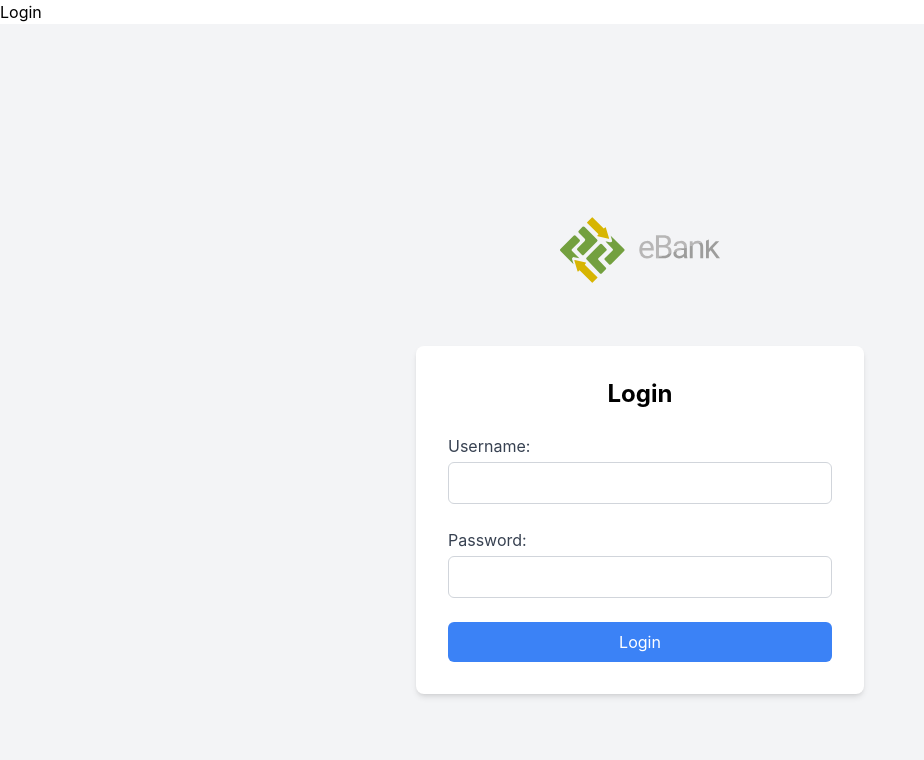
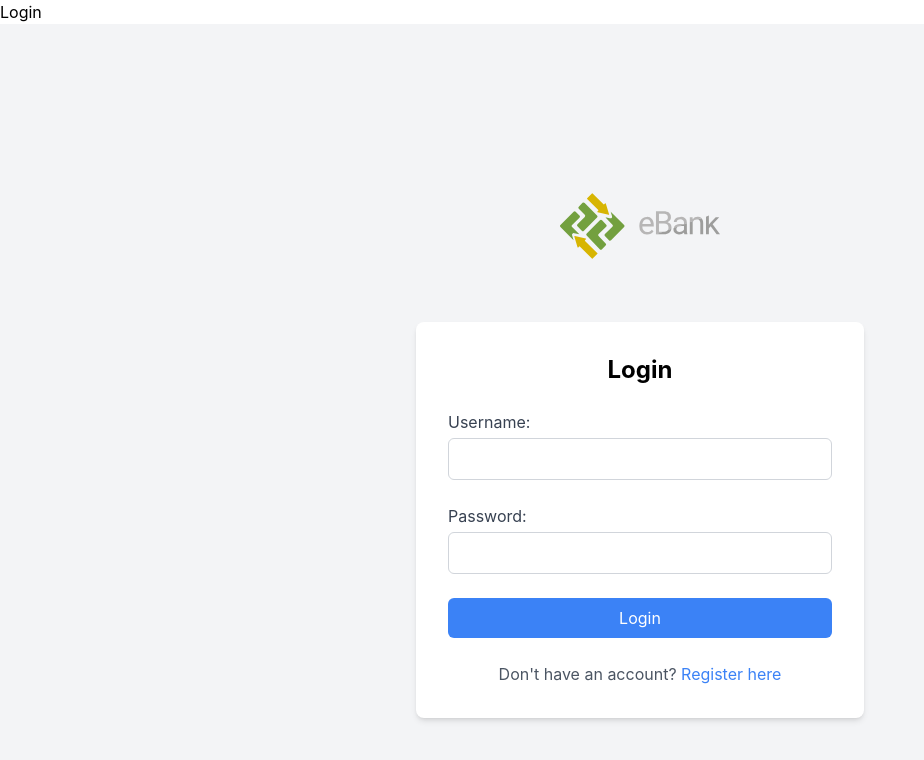
Before and after one commit to ahmedhmmad/bank-node, a React (Create React App) app in the folder bank-front/: page / in a window 1280 px wide. Shown: the top 760 px of the page, without its empty margins (0-924 px from the left). Built offline with nearby package versions, Linux system fonts and the light colour scheme.

Commit message:
fixe register page

```diff
--- a/bank-front/package.json
+++ b/bank-front/package.json
@@ -13,7 +13,7 @@
     "react": "^18.3.1",
     "react-dom": "^18.3.1",
     "react-redux": "^9.1.2",
-    "react-router-dom": "^6.23.0",
+    "react-router-dom": "^6.23.1",
     "react-scripts": "5.0.1",
     "redux": "^5.0.1",
     "web-vitals": "^2.1.4"
--- a/bank-front/src/components/Dashboard.jsx
+++ b/bank-front/src/components/Dashboard.jsx
@@ -17,8 +17,8 @@ const Dashboard = ({ userRole,userId,username,balance }) => {
             <ActionCard label="Transfer" onClick={() => setCurrentComponent('transfer')} />
             <ActionCard label="Deposit" onClick={() => setCurrentComponent('deposit')} />
             <ActionCard label="Withdraw" onClick={() => setCurrentComponent('withdraw')} />
-            <ActionCard label="Register Clerk" onClick={() => setCurrentComponent('register')} />
-            <ActionCard label="Deregister Clerk" onClick={() => setCurrentComponent('deregister')} />
+            <ActionCard label="Register" onClick={() => setCurrentComponent('register')} />
+            <ActionCard label="Deregister" onClick={() => setCurrentComponent('deregister')} />
           </div>
         );
       case 'clerk':
--- a/bank-front/src/components/Login.jsx
+++ b/bank-front/src/components/Login.jsx
@@ -1,4 +1,5 @@
 import React, { useState } from 'react';
+import { Link } from 'react-router-dom';
 import axios from 'axios';
 import Dashboard from './Dashboard.jsx';
 import Header from '../components/Header.jsx';
@@ -87,9 +88,11 @@ const Login = () => {
           </button>
         </form>
         {message && <p className="mt-4 text-red-600 text-center">{message}</p>}
+        <div className="mt-6 text-center">
+          <p className="text-gray-600">Don't have an account? <Link to="/register" className="text-blue-500 hover:underline">Register here</Link></p>
+        </div>
       </div>
     </div>
   );
 };
-
 export default Login;
--- a/bank-front/src/components/Transfer.jsx
+++ b/bank-front/src/components/Transfer.jsx
@@ -9,7 +9,7 @@ export default function Transfer() {
 
     const handleTransfer = async () => {
         try {
-            const response = await axios.post('http://127.0.0.1:3000/api/v1/transfer', { receiverId, amount }, {
+            const response = await axios.post('http://localhost:3000/api/v1/transfer', { receiverId, amount }, {
                 headers: { Authorization: `Bearer ${token}` }
             });
             setMessage(response.data.message);
```
Also changed, not shown: 1 other file (tests, documents, lock files or other folders).
